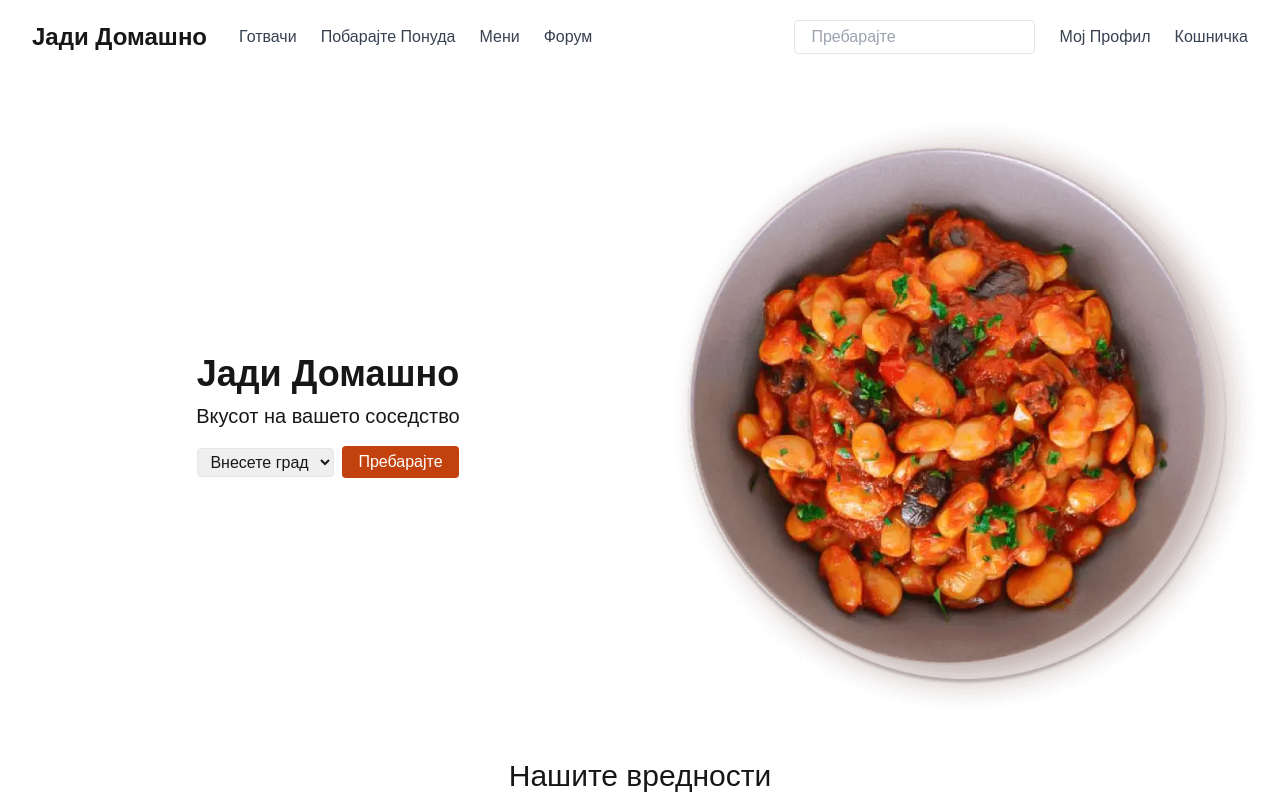
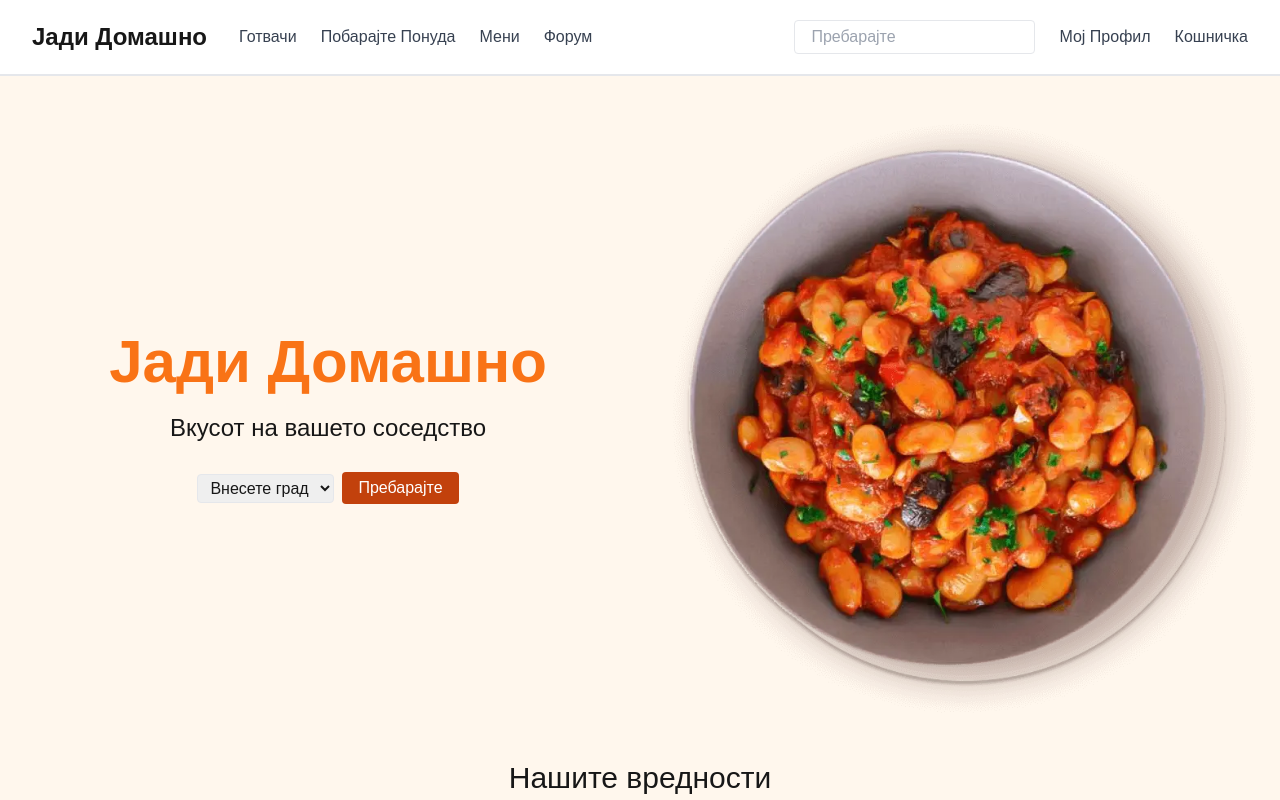
Before and after one commit to JovanTanchevski/Jadi-Domasno, a Next.js app: page / in a window 1280 px wide. Shown: the top 800 px of the page. Built offline with nearby package versions, Linux system fonts and the light colour scheme.

Commit message:
Styling updates and changes

```diff
--- a/src/app/components/Banner.tsx
+++ b/src/app/components/Banner.tsx
@@ -15,9 +15,9 @@ const Banner = ({ title, subtitle, image, cities }: BannerProps) => {
 
   return (
     <div className="container mx-auto flex flex-col md:flex-row items-center py-10 px-4">
-      <div className="flex-1 mb-6 md:mb-0 flex flex-col items-center justify-center">
-        <h1 className="text-4xl font-bold">{title}</h1>
-        <h2 className="text-xl mt-2">{subtitle}</h2>
+      <div className="flex-1 mb-6 md:mb-0 flex flex-col items-center justify-center gap-y-3">
+        <h1 className="text-6xl text-orange-500 font-bold">{title}</h1>
+        <h2 className="text-2xl mt-2">{subtitle}</h2>
         <div className="mt-4 flex items-center">
           <select
             value={selectedCity}
--- a/src/app/general/Header.tsx
+++ b/src/app/general/Header.tsx
@@ -9,7 +9,7 @@ const Header = ({ logoText, leftNavItems, rightNavItems }: HeaderProps) => {
   const isActive = (path: string) => pathname === path;
 
   return (
-    <header className="flex justify-between items-center py-5 px-8 bg-white">
+    <header className="flex justify-between items-center py-5 px-8 bg-white border-b-2 ">
       <div className="flex items-center space-x-8">
         <Link href="#">
           <p className="text-2xl font-bold">{logoText}</p>
--- a/src/app/layout.tsx
+++ b/src/app/layout.tsx
@@ -29,7 +29,7 @@ export default function Layout({ children }: { children: React.ReactNode }) {
             leftNavItems={leftNavItems}
             rightNavItems={rightNavItems}
           />
-          <main className="min-h-dvh">{children}</main>
+          <main className="min-h-dvh bg-orange-50">{children}</main>
           <Footer columns={footerItems.columns} />
         </body>
       </html>
```
